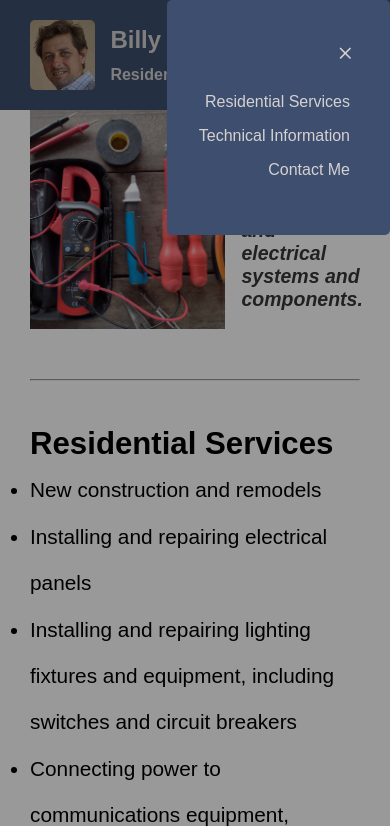
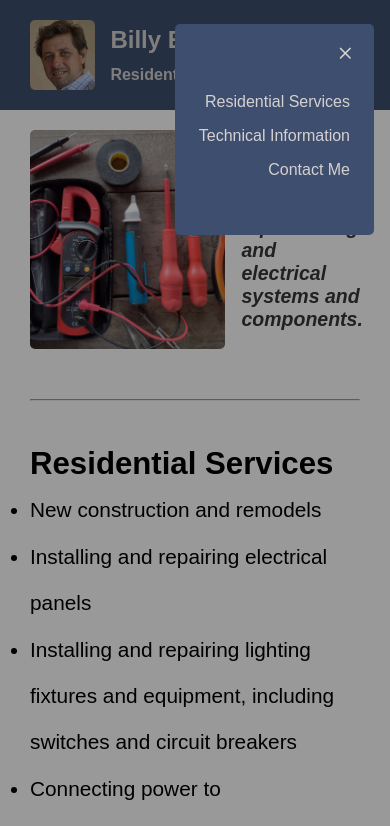
Before and after one commit to BelExplorer/electrician, a plain HTML site: page index.html in a window 390 px wide. Both pictures are taken after a click on the button 347 px from the left and 55 px from the top of the page. Shown: the top 826 px of the page. Drawn offline with nearby package versions, Linux system fonts and the light colour scheme.

Commit message:
Add files via upload

```diff
--- a/css/style.css
+++ b/css/style.css
@@ -98,9 +98,11 @@ hr {
   align-items: center;
   gap: 5%;
   margin-bottom: 50px;
+  padding-top: 20px;
 }
 .tools-img {
   width: 50vw;
+  border-radius: 5px;
 }
 .description-text {
   font-size: 1.4rem;
@@ -164,6 +166,7 @@ hr {
   margin: 0 auto;
 }
 
+/* Footer */
 
 footer {
   background-color: rgb(61, 78, 110);
@@ -215,9 +218,11 @@ footer {
     position: absolute;
     top: 0;
     right: 0;
-    padding-top: 2.5rem;
-    padding-right: 2rem;
-    padding-left: 1rem;
+    margin-top: 1.5rem;
+    padding-top: 1rem;
+    margin-right: 1rem;
+    padding-right: 1rem;
+    padding-left: 0.5rem;
     padding-bottom: 3rem;
     background-color: rgb(61, 78, 110);
     border-radius: 5px;
```
